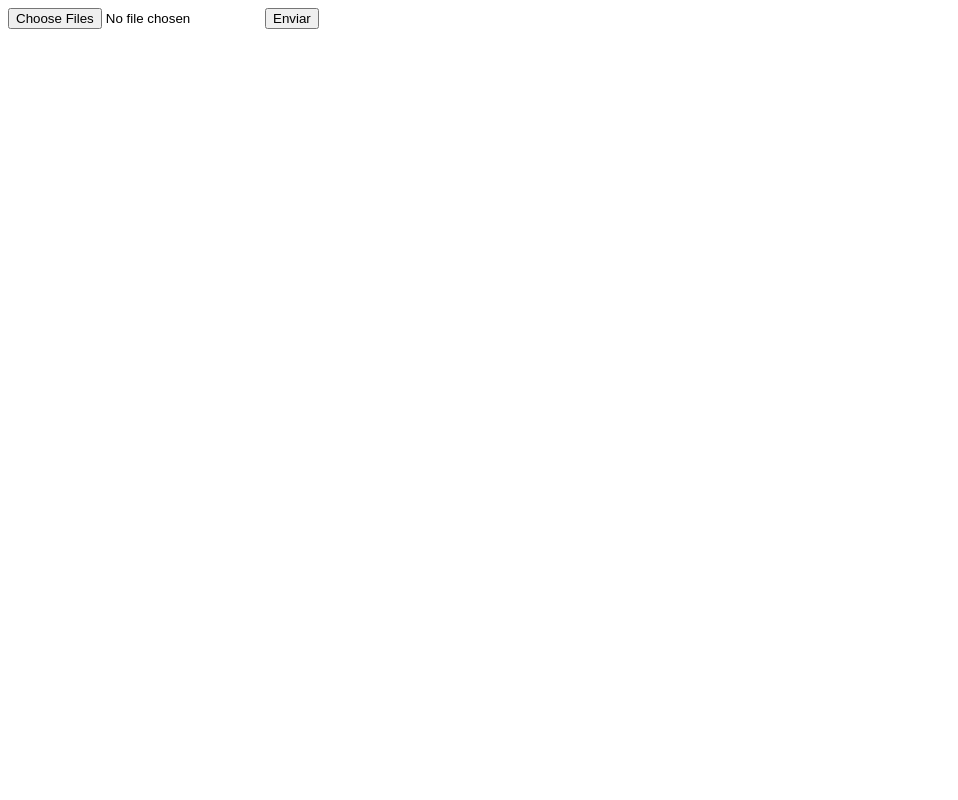
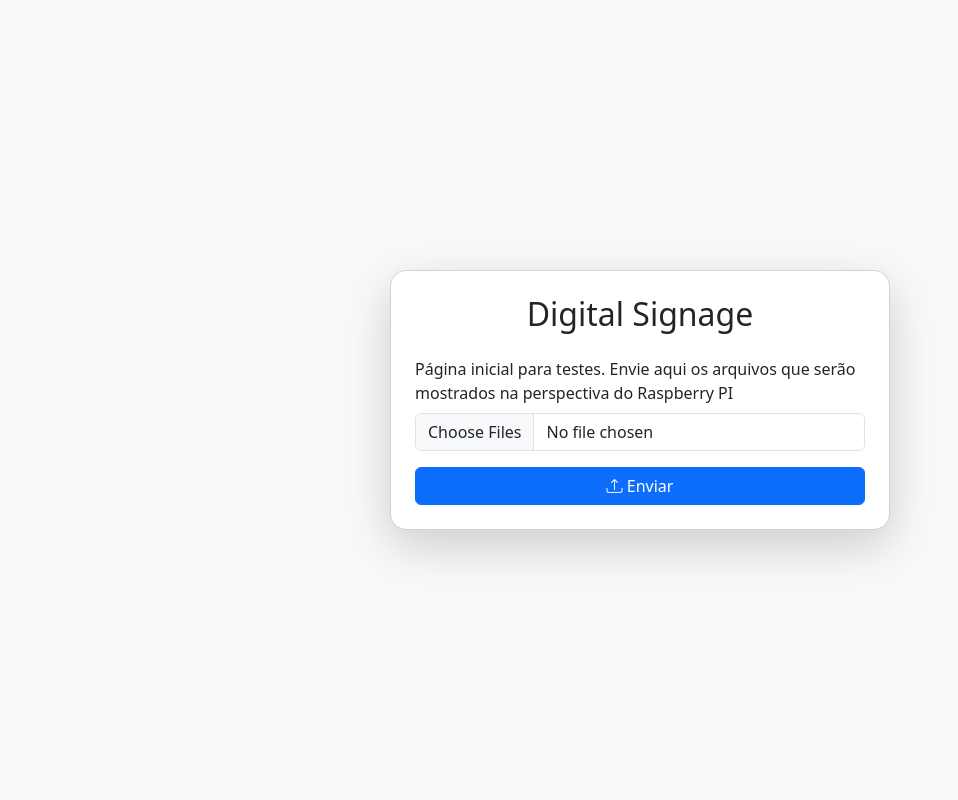
Before and after one commit to GabrielxBarreto/envioDePlayList_PHP-JS, a PHP site: page / in a window 1280 px wide. Shown: the whole page, without its empty margins (0-958 px from the left). Run offline with PHP 8.4, Linux system fonts and the light colour scheme.

Commit message:
style: using bootstrap on the demo page of uploads

```diff
--- a/index.php
+++ b/index.php
@@ -1,5 +1,33 @@
+<!DOCTYPE html>
+<html lang="pt-BR">
+<head>
+  <meta charset="UTF-8">
+  <meta name="viewport" content="width=device-width, initial-scale=1">
+  <title>Upload de Arquivos</title>
+  <link href="https://cdn.jsdelivr.net/npm/bootstrap@5.3.2/dist/css/bootstrap.min.css" rel="stylesheet">
+</head>
+<body class="bg-light">
 
-<form action="processar_arquivo.php"method="post" enctype="multipart/form-data">
-  <input type="file" name="arquivos[]"multiple>
-  <button type="submit">Enviar</button>
-</form>
+  <div class="container vh-100 d-flex justify-content-center align-items-center">
+    <div class="card shadow-lg p-4 rounded-4" style="max-width: 500px; width: 100%;">
+      <h2 class="text-center mb-4">Digital Signage</h2>
+
+      <form action="processar_arquivo.php" method="post" enctype="multipart/form-data">
+
+        <div class="mb-3">
+          <!--Talvez usar isso ni futuro como tela de login? Pensar melhor a sistematização -->
+          <label for="arquivos" class="form-label">Página inicial para testes. Envie aqui os arquivos que serão mostrados na perspectiva do Raspberry PI</label>
+          <input class="form-control" type="file" id="arquivos" name="arquivos[]" multiple>
+        </div>
+
+        <button type="submit" class="btn btn-primary w-100">
+          <i class="bi bi-upload"></i> Enviar
+        </button>
+      </form>
+    </div>
+  </div>
+
+  <script src="https://cdn.jsdelivr.net/npm/bootstrap@5.3.2/dist/js/bootstrap.bundle.min.js"></script>
+  <link rel="stylesheet" href="https://cdn.jsdelivr.net/npm/bootstrap-icons@1.10.5/font/bootstrap-icons.css">
+</body>
+</html>
```
